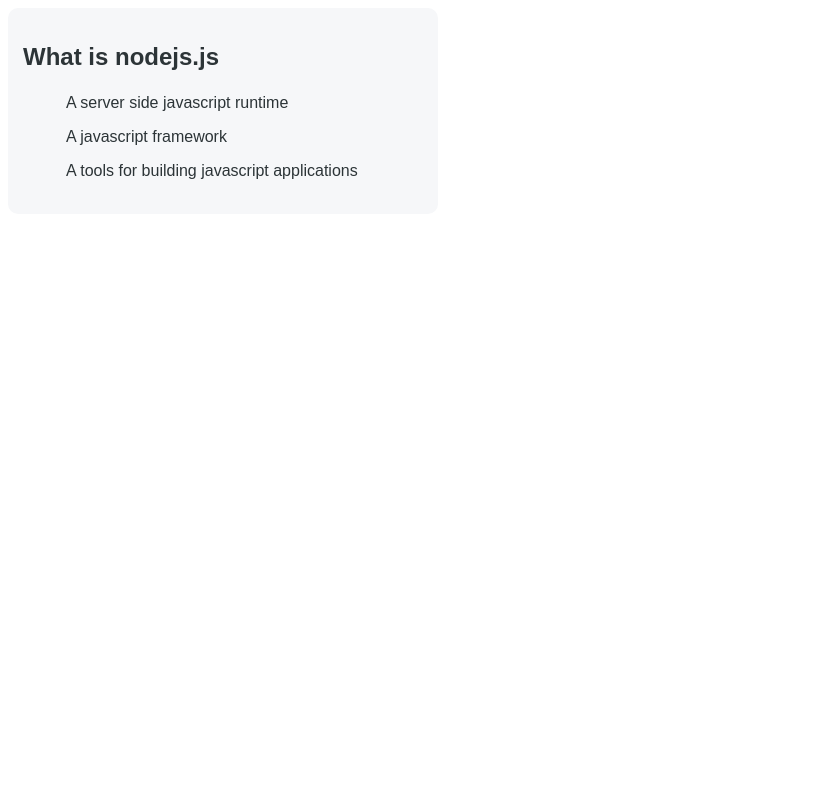
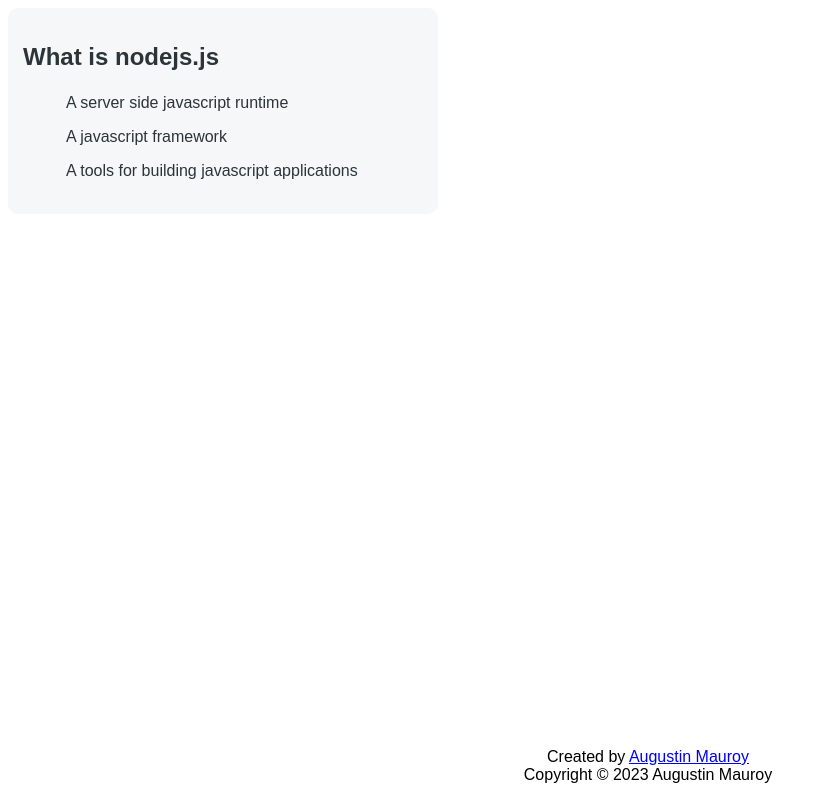
Before and after one commit to AugustinMauroy/nodejs-learn-quiz, a Next.js app in the folder next/: page / in a window 1280 px wide. Shown: the whole page, without its empty margins (0-813 px from the left). Built offline with nearby package versions, Linux system fonts and the light colour scheme.

Commit message:
feat(index): add simple css

```diff
--- a/next/pages/_app.tsx
+++ b/next/pages/_app.tsx
@@ -1,10 +1,16 @@
 import type { AppProps } from 'next/app'
+import style from '../styles/index.module.css'
 import '../styles/globals.css'
 
 export default function MyApp({ Component, pageProps }: AppProps) {
     return (
-        <main>
+        <>
+        <main className={style.main}>
             <Component {...pageProps} />
         </main>
+        <footer className={style.footer}>
+            <p>Created by <a href="https://github.com/augustinmauroy">Augustin Mauroy</a><br />Copyright © 2023 Augustin Mauroy</p>
+        </footer>
+        </>
     )
 };
--- /dev/null
+++ b/next/styles/Index.module.css
@@ -0,0 +1,9 @@
+.main{
+    margin: 0 auto;
+}
+.footer{
+    position: fixed;
+    bottom: 0;
+    width: 100%;
+    text-align: center;
+}
```
